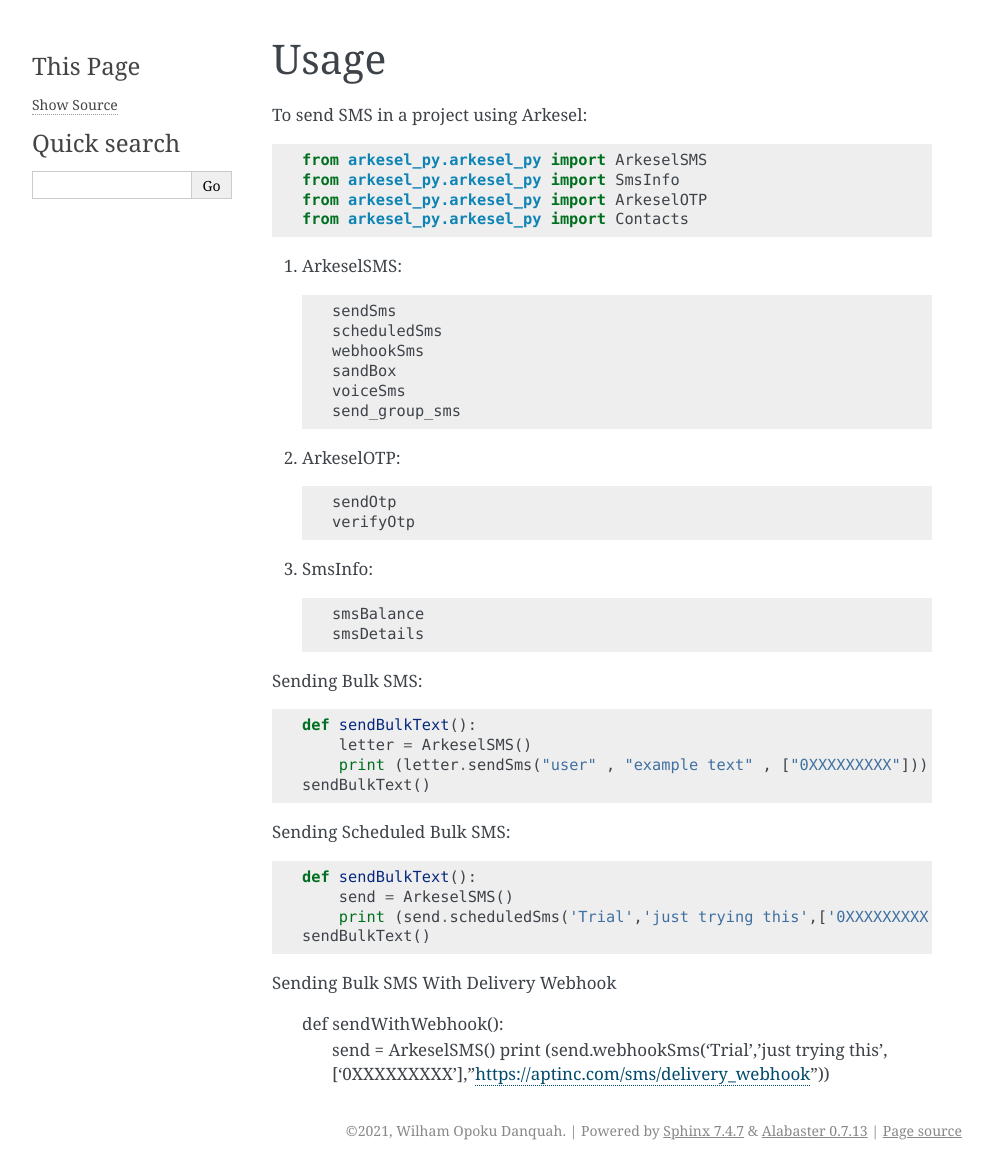
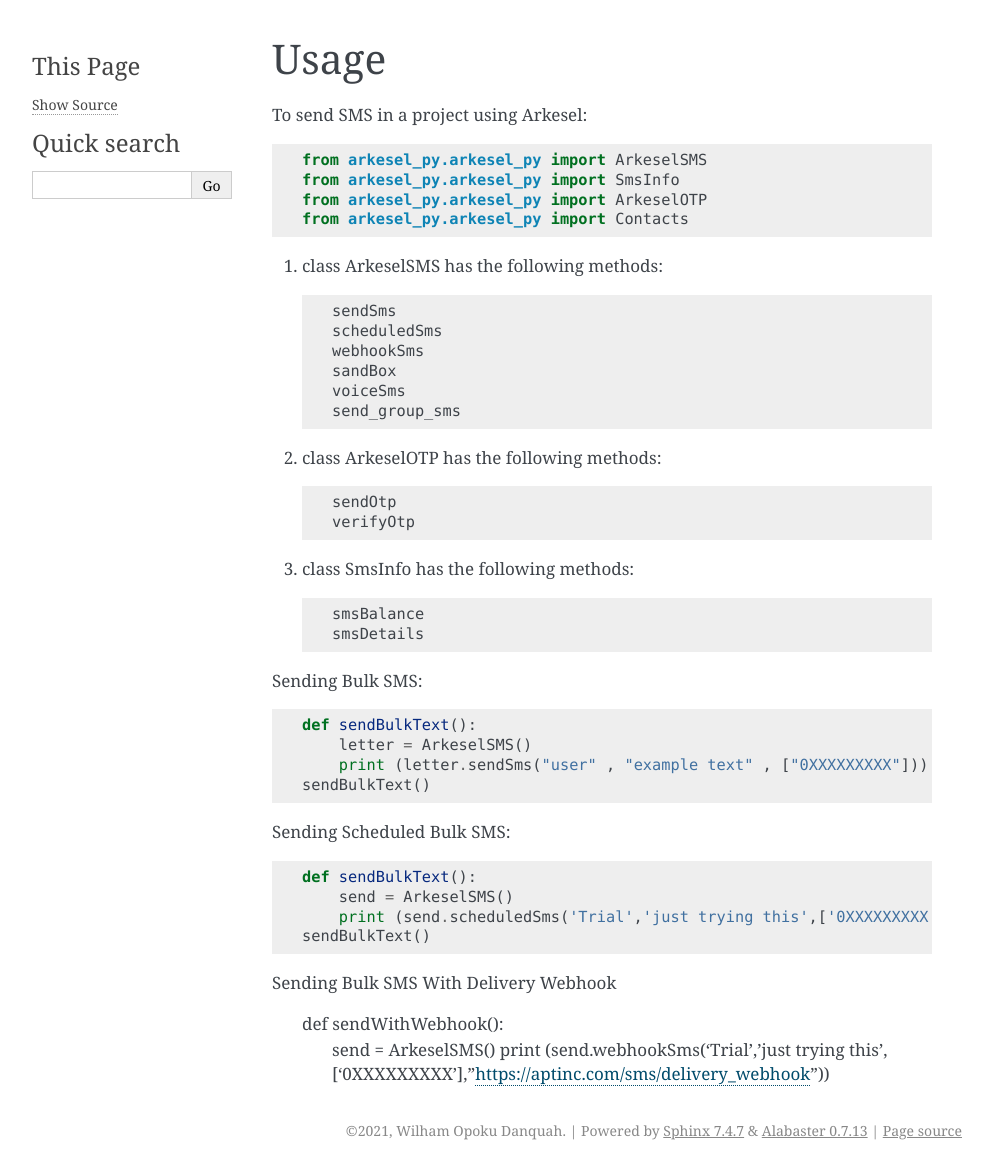
Before and after one commit to wilham-lynce/arkesel-py, a Sphinx documentation site: the page built from arkesel_py/docs/usage.rst, in a window 1280 px wide. Shown: the whole page, without its empty margins (148-1141 px from the left). Built offline with Sphinx 7.4.7, drawn with Linux system fonts in a browser that asks for light colours; pages that are not in the unit, such as notebooks, are missing from menus.

Commit message:
files updated

```diff
--- a/arkesel_py/docs/usage.rst
+++ b/arkesel_py/docs/usage.rst
@@ -9,7 +9,7 @@
     from arkesel_py.arkesel_py import ArkeselOTP
     from arkesel_py.arkesel_py import Contacts
 
-#. ArkeselSMS::
+#. class ArkeselSMS has the following methods::
 
        sendSms
        scheduledSms
@@ -18,18 +18,20 @@
        voiceSms
        send_group_sms
 
-#. ArkeselOTP::
+#. class ArkeselOTP has the following methods::
 
        sendOtp
        verifyOtp
 
-#. SmsInfo::
+#. class SmsInfo has the following methods::
 
        smsBalance
        smsDetails
 
 
 Sending Bulk SMS::
+
+
 
     def sendBulkText():
         letter = ArkeselSMS()
```
Also changed, not shown: example.py (+3 -6 lines).
